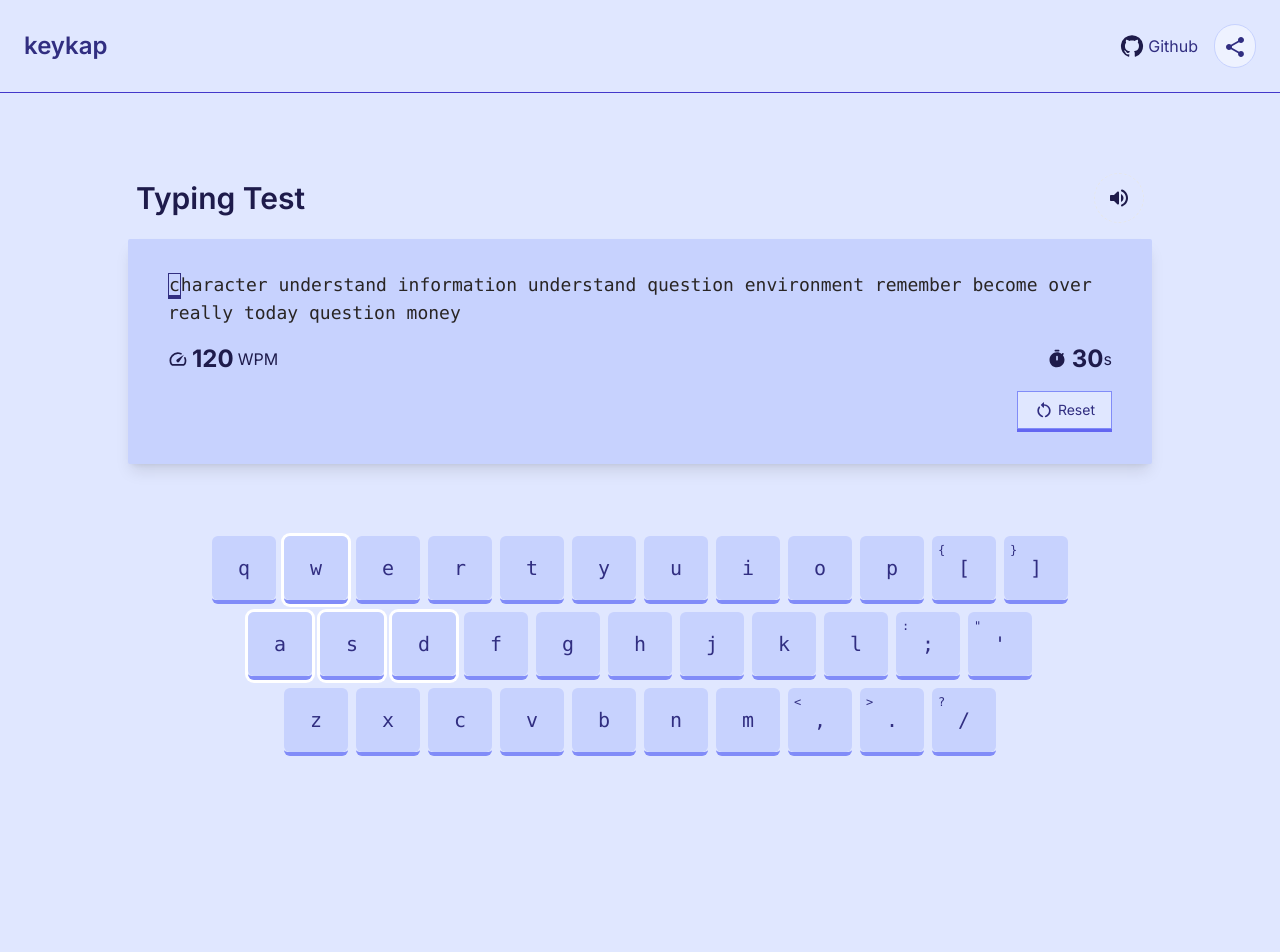
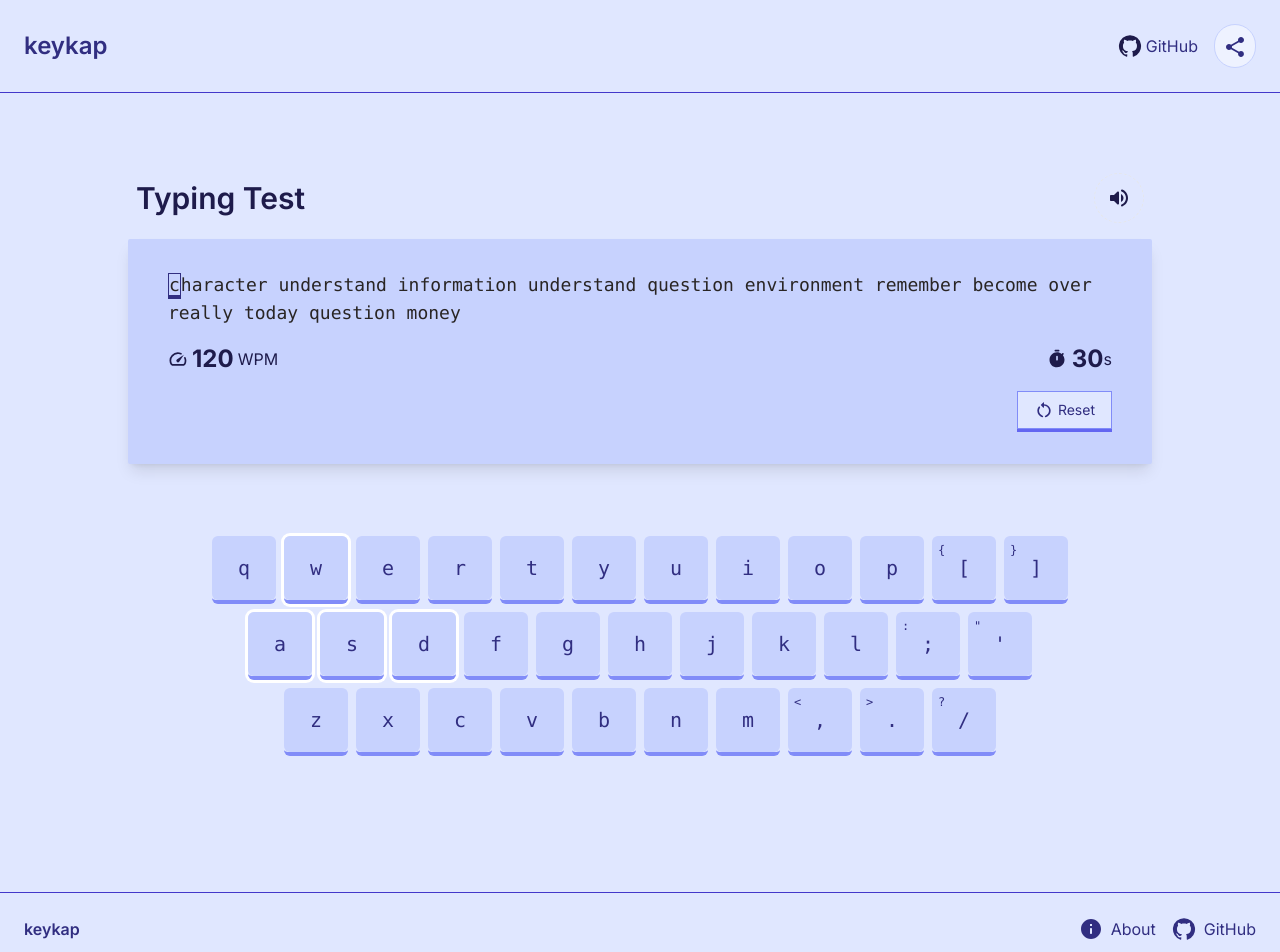
Before and after one commit to mind0bender/keykap, a Next.js app: page / in a window 1280 px wide. Shown: the top 952 px of the page. Before the commit the page ends 892 px from the top, so only its background shows below. Built offline with nearby package versions, Linux system fonts and the light colour scheme.

Commit message:
{ "C": ["footer"] }

```diff
--- /dev/null
+++ b/app/components/footer.tsx
@@ -0,0 +1,40 @@
+import { GitHub, InfoRounded } from "@mui/icons-material";
+import Link from "next/link";
+import { JSX } from "react";
+
+type ReactFooterElement = JSX.IntrinsicElements["footer"];
+
+interface FooterPorps extends ReactFooterElement {}
+
+function Footer({ ...restFooterProps }: FooterPorps): JSX.Element {
+  return (
+    <footer
+      {...restFooterProps}
+      className={`w-full p-6 flex justify-between items-center border-t border-t-primary-700 ${restFooterProps.className}`}>
+      <Link href={"/"} className={`font-semibold`}>
+        keykap
+      </Link>
+      <ul className={`flex gap-4`}>
+        <li>
+          <Link
+            href={"/about"}
+            className={`flex gap-2 justify-center items-center`}>
+            <InfoRounded />
+            About
+          </Link>
+        </li>
+        <li>
+          <Link
+            target={"_blank"}
+            href={"https://github.com/mind0bender/keykap.git"}
+            className={`flex gap-2 justify-center items-center`}>
+            <GitHub />
+            GitHub
+          </Link>
+        </li>
+      </ul>
+    </footer>
+  );
+}
+
+export default Footer;
--- a/app/components/navbar.tsx
+++ b/app/components/navbar.tsx
@@ -3,10 +3,15 @@
 import { GitHub, ShareRounded } from "@mui/icons-material";
 import Link from "next/link";
 
-function Navbar(): JSX.Element {
+type ReactNavElement = JSX.IntrinsicElements["nav"];
+
+interface NavbarProps extends ReactNavElement {}
+
+function Navbar({ ...restNavbarProps }: NavbarProps): JSX.Element {
   return (
     <nav
-      className={`w-full p-6 flex justify-between items-center border-b border-b-primary-700`}>
+      {...restNavbarProps}
+      className={`w-full p-6 flex justify-between items-center border-b border-b-primary-700 ${restNavbarProps.className}`}>
       <Link href={"/"} className={`text-2xl font-semibold`}>
         keykap
       </Link>
@@ -18,7 +23,7 @@ function Navbar(): JSX.Element {
           href={`https://www.github.com/mind0bender/keykap.git`}>
           <div className={`flex peer justify-center items-center gap-1`}>
             <GitHub className={`text-primary-950`} />
-            <span>Github</span>
+            <span>GitHub</span>
           </div>
           <hr
             className={`absolute -bottom-1 border-t-2 border-dashed w-0 peer-hover:w-full border-primary-500 duration-200`}
--- a/app/layout.tsx
+++ b/app/layout.tsx
@@ -3,6 +3,7 @@ import { Inter } from "next/font/google";
 import "./globals.css";
 import Navbar from "./components/navbar";
 import { NextFont } from "next/dist/compiled/@next/font";
+import Footer from "./components/footer";
 
 const inter: NextFont = Inter({ subsets: ["latin"] });
 
@@ -16,13 +17,14 @@ export default function RootLayout({
   children,
 }: Readonly<{
   children: React.ReactNode;
-}>) {
+}>): JSX.Element {
   return (
     <html lang="en">
       <body className={`${inter.className} bg-primary-100 text-primary-900`}>
-        <main className={`min-h-screen`}>
+        <main className={`flex flex-col min-h-screen`}>
           <Navbar />
-          {children}
+          <div className={`grow`}>{children}</div>
+          <Footer />
         </main>
       </body>
     </html>
--- a/app/page.tsx
+++ b/app/page.tsx
@@ -188,7 +188,7 @@ export default function Home(): JSX.Element {
             className={`scale-0 absolute`}
           />
           <code
-            className={`text-lg text-stone-800 text-start whitespace-break-spaces`}>
+            className={`text-lg font-mono text-stone-800 text-start whitespace-break-spaces`}>
             {supposed?.split("").map((char: string, idx: number): ReactNode => {
               return (
                 <Letter
```
